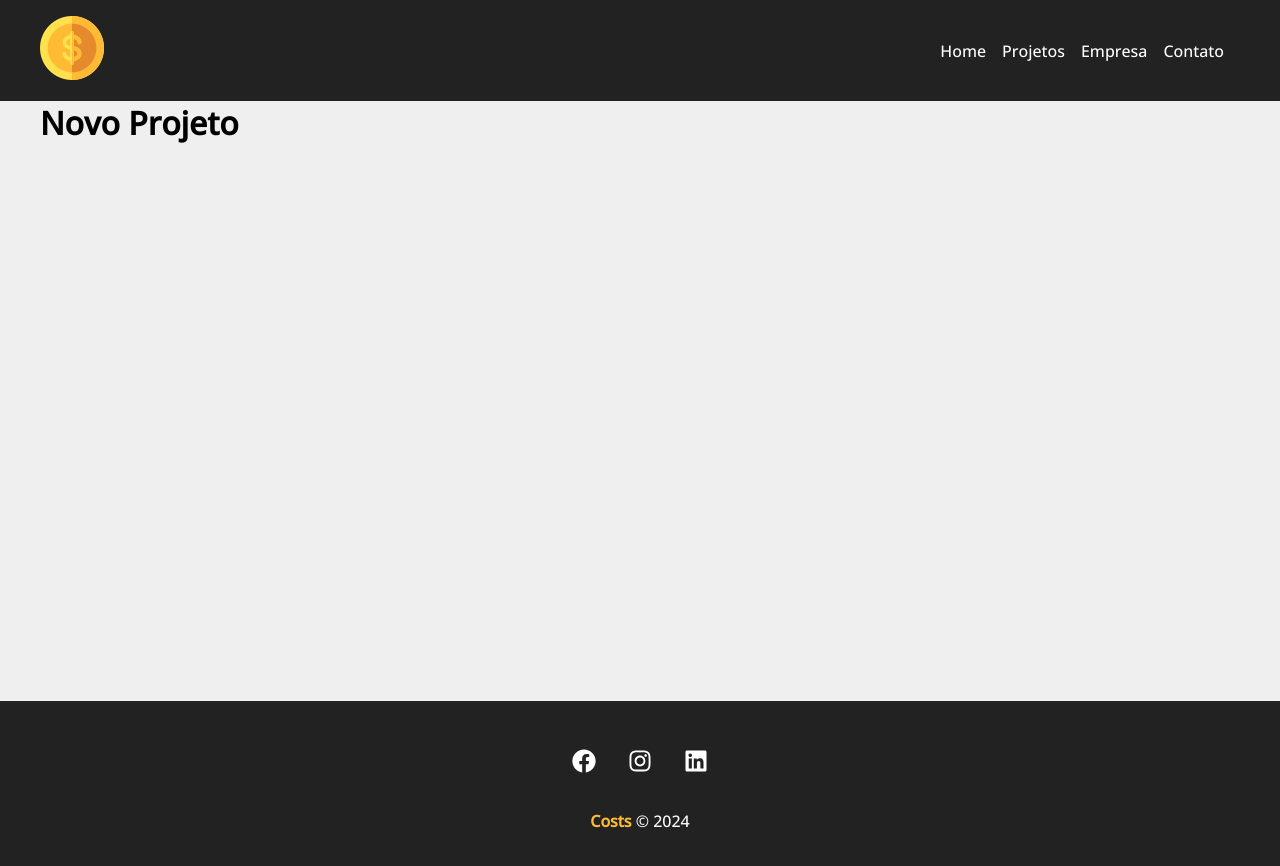
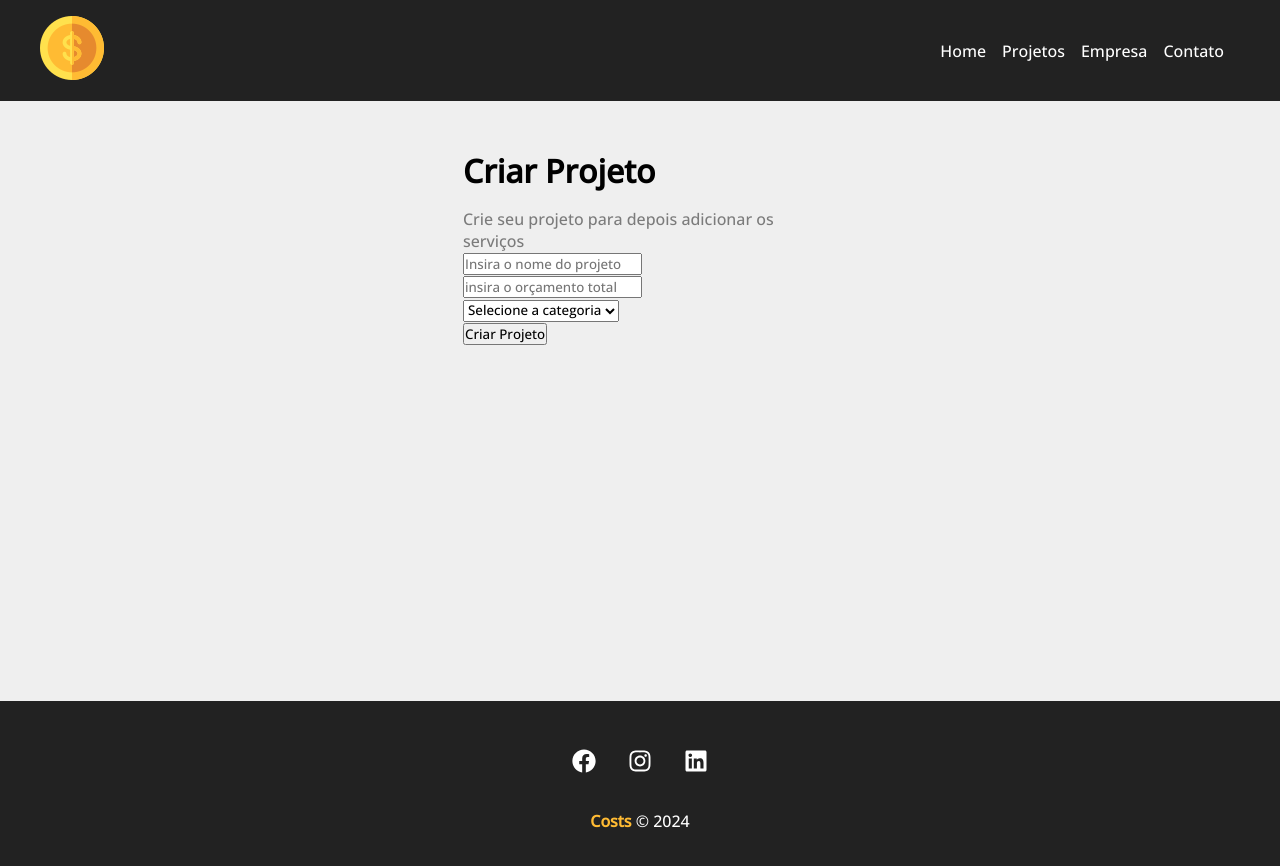
Before and after one commit to Victor87dev/projeto-planner, a React (Vite) app in the folder projeto-costs/: page /newproject in a window 1280 px wide. Shown: the top 866 px of the page. Built offline with nearby package versions, Linux system fonts and the light colour scheme.

Commit message:
perf: desenvolvendo page NewProject e criando o componente ProjectForm

```diff
--- a/projeto-costs/src/App.jsx
+++ b/projeto-costs/src/App.jsx
@@ -1,4 +1,4 @@
-import { BrowserRouter as Router, Routes, Route, Link } from "react-router-dom"
+import { BrowserRouter as Router, Routes, Route} from "react-router-dom"
 import Home from "./components/pages/Home"
 import Contact from "./components/pages/Contact"
 import Company from "./components/pages/Company"
--- a/projeto-costs/src/components/pages/NewProject.jsx
+++ b/projeto-costs/src/components/pages/NewProject.jsx
@@ -1,7 +1,16 @@
 import React from "react";
+import styles from "./NewProject.module.css"
+import ProjectForm from "../project/ProjectForm";
+
 
 const NewProject = ()=>{
-    return <h1>Novo Projeto</h1>
+    return (
+        <div className={styles.newproject_container}>
+            <h1>Criar Projeto</h1>
+            <p>Crie seu projeto para depois adicionar os serviços</p>
+            <ProjectForm />
+        </div>
+    )
 }
 
 export default NewProject
--- /dev/null
+++ b/projeto-costs/src/components/pages/NewProject.module.css
@@ -0,0 +1,13 @@
+.newproject_container{
+    width: 450px;
+    margin: 0 auto;
+    padding: 3em;
+}
+
+.newproject_container h1{
+    margin-bottom: 0.5em;
+}
+
+.newproject_container p {
+    color: #7b7b7b;
+}
--- /dev/null
+++ b/projeto-costs/src/components/project/ProjectForm.jsx
@@ -0,0 +1,26 @@
+
+
+const ProjectForm = ()=>{
+  return(
+    <form>
+        <div>
+          <input type="text" placeholder="Insira o nome do projeto" />
+        </div>
+        <div>
+          <input type="number" placeholder="insira o orçamento total" />
+        </div>
+        <div>
+          <select name="category_id">
+            <option disabled selected>
+                Selecione a categoria
+            </option>
+          </select>
+        </div>
+        <div>
+            <input type="submit" value="Criar Projeto"/>
+        </div>
+    </form>
+  )
+}
+
+export default ProjectForm
```
